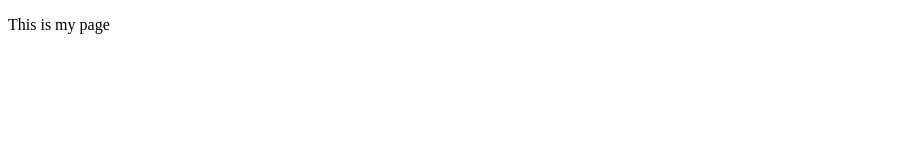
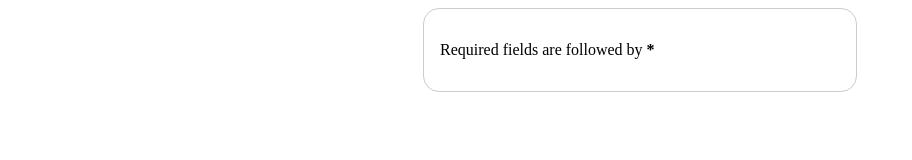
Before and after one commit to minhnguyen9702/MDN_Forms, a plain HTML site: page how_to_structure_a_web_form/index.html in a window 1280 px wide. Shown: the whole page, without its empty margins (0-912 px from the left). Drawn offline with Linux system fonts and the light colour scheme.

Commit message:
complete exercise

```diff
--- a/how_to_structure_a_web_form/index.html
+++ b/how_to_structure_a_web_form/index.html
@@ -7,6 +7,11 @@
     <link rel="stylesheet" href="./styles.css" type="text/css">
   </head>
   <body>
-    <p>This is my page</p>
+    <form>
+        <p>
+            Required fields are followed by
+            <strong><span aria-label="required">*</span></strong>
+        </p>
+    </form>
   </body>
 </html>
```
